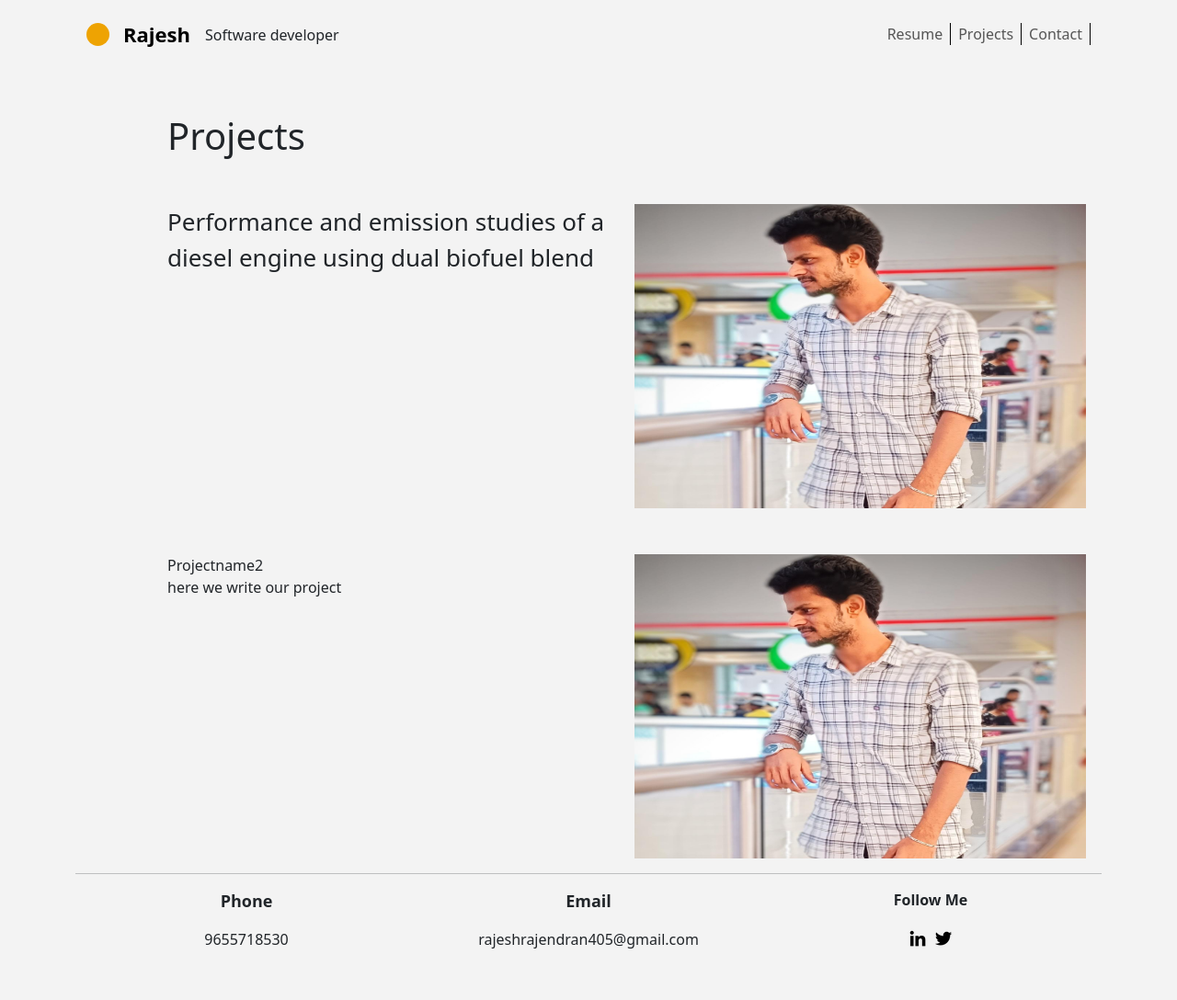
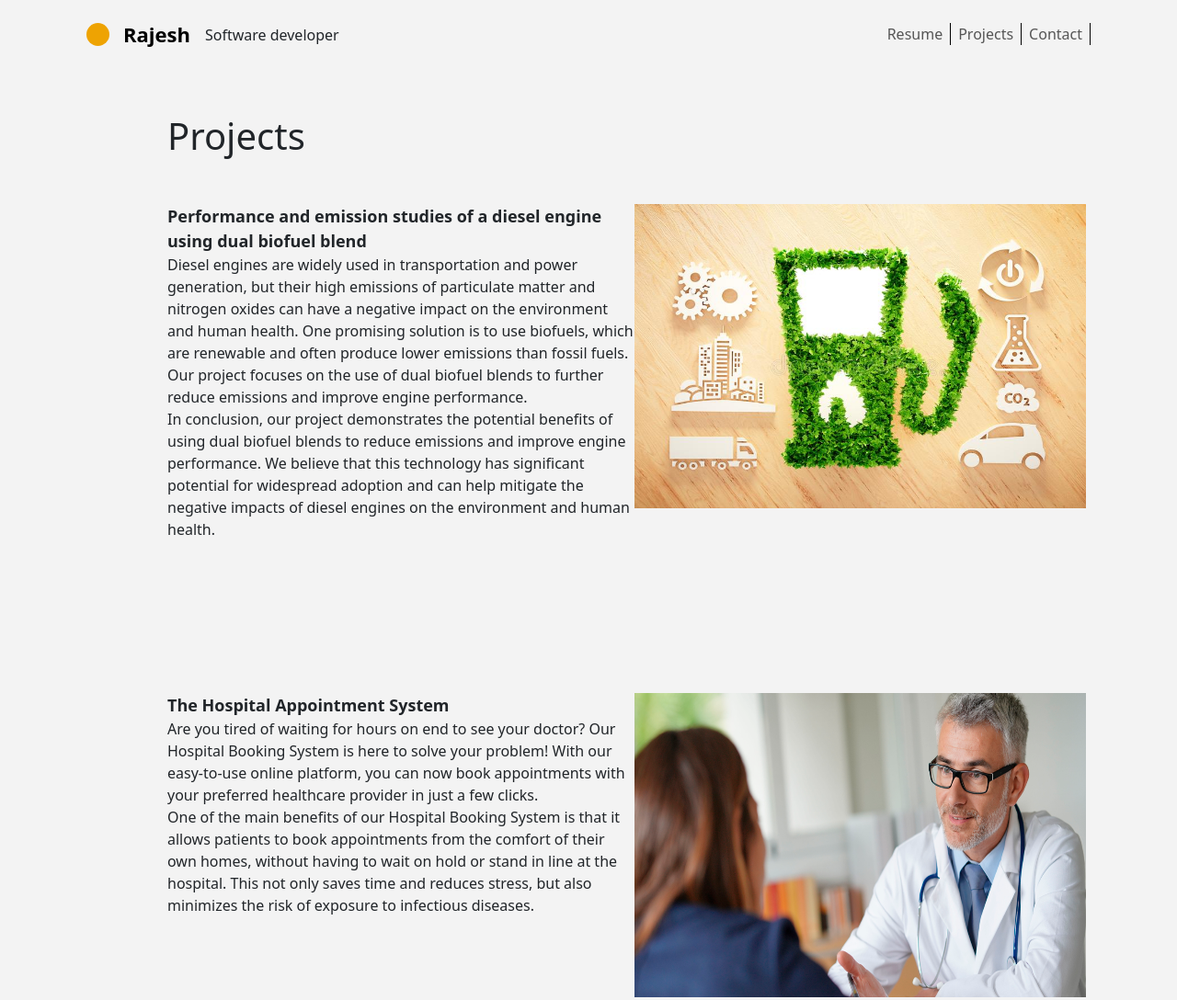
Before and after one commit to rajr54467199/firstPortfolio, a plain HTML site: page projects.html in a window 1280 px wide. Shown: the top 1088 px of the page at 92% size. Before the commit the page ends 1050 px from the top, so only its background shows below. Drawn offline with nearby package versions, Linux system fonts and the light colour scheme.

Commit message:
adding blog

```diff
--- a/projects.html
+++ b/projects.html
@@ -9,7 +9,7 @@
     <script src="https://cdn.jsdelivr.net/npm/bootstrap@5.3.0-alpha3/dist/js/bootstrap.bundle.min.js" integrity="sha384-ENjdO4Dr2bkBIFxQpeoTz1HIcje39Wm4jDKdf19U8gI4ddQ3GYNS7NTKfAdVQSZe" crossorigin="anonymous"></script>
     <link rel="stylesheet" href="style.css">
 </head>
-<body>
+<body class="projectbody">
     <div class="container cont">
         <nav class="navbar navbar-expand-lg ">
             <div class="container-fluid">
@@ -45,20 +45,20 @@
           <div class="project1">
             <div class="col-6">
                 <span class="projectname1">Performance and emission studies of a diesel engine using dual biofuel blend</span>
-                <p></p>
+                <p>Diesel engines are widely used in transportation and power generation, but their high emissions of particulate matter and nitrogen oxides can have a negative impact on the environment and human health. One promising solution is to use biofuels, which are renewable and often produce lower emissions than fossil fuels. Our project focuses on the use of dual biofuel blends to further reduce emissions and improve engine performance. <br>In conclusion, our project demonstrates the potential benefits of using dual biofuel blends to reduce emissions and improve engine performance. We believe that this technology has significant potential for widespread adoption and can help mitigate the negative impacts of diesel engines on the environment and human health.</p>
             </div>
             <div class="col-6 ">
-                <img src="./images/MicrosoftTeams-image.png" alt="" class="projectimg1">
+                <img src="images/biofuel-concept-wooden-background-d-illustration-101268915.jpg" alt="" class="projectimg1">
             </div>
 
           </div>
           <div class="project1">
             <div class="col-6">
-                <span class="projectname2">Projectname2</span>
-                <p>here we write our project</p>
+                <span class="projectname2">The Hospital Appointment System</span>
+                <p>Are you tired of waiting for hours on end to see your doctor? Our Hospital Booking System is here to solve your problem! With our easy-to-use online platform, you can now book appointments with your preferred healthcare provider in just a few clicks. <br>One of the main benefits of our Hospital Booking System is that it allows patients to book appointments from the comfort of their own homes, without having to wait on hold or stand in line at the hospital. This not only saves time and reduces stress, but also minimizes the risk of exposure to infectious diseases.</p>
             </div>
             <div class="col-6 ">
-                <img src="./images/MicrosoftTeams-image.png" alt="" class="projectimg1">
+                <img src="images/patient-appointment-systems-in-hospitals-featured2.webp" alt="" class="projectimg1">
             </div>
 
           </div>
--- a/style.css
+++ b/style.css
@@ -1,6 +1,14 @@
 body{
     background-color: #F3F3F3;
 }
+/* .projectbody{
+    back
+} */
+/* .contactbody{
+    background-image: url(images/photo-1596524430615-b46475ddff6e.jpeg);
+    background-repeat: no-repeat;
+    background-size: 100%;
+} */
 .collapse {
     display: flex;
     justify-content: end;
@@ -239,6 +247,9 @@ form {
     border-radius: 100%;
     background-color: #EEA302; */
   /* } */
+  .message{
+    padding-right: 180px
+  }
   .submitbutton{
     padding-left: 5px;
   }
@@ -250,14 +261,20 @@ form {
     margin-top: 50px;
     margin-left: 100px;
     display: flex;
+    padding-bottom: 100px;
   }
   .project1 p{
     font-size: 16px;
   }
   .projectname1{
-    font-size: 26px;
+    font-size: 18px;
+    font-weight: bold;
   }
   .projectimg1{
     height: 331px;
     width: 491px;
   }
+  .projectname2{
+    font-size: 18px;
+    font-weight: bold;
+  }
```
Also changed, not shown: contact.html (+1 -1 lines), index.html (renamed from myFirstFile.html, +14 -1 lines), resume.html (+1 -1 lines), images/2489630.webp (added), images/biofuel-concept-wooden-background-d-illustration-101268915.jpg (added), images/depositphotos_74468913-stock-photo-contact-us-icons-on-cubes.jpg (added), images/patient-appointment-systems-in-hospitals-featured2.webp (added), images/photo-1596524430615-b46475ddff6e.jpeg (added), images/top-view-resumes-applicants-magnifying-260nw-2161194169.webp (added).
